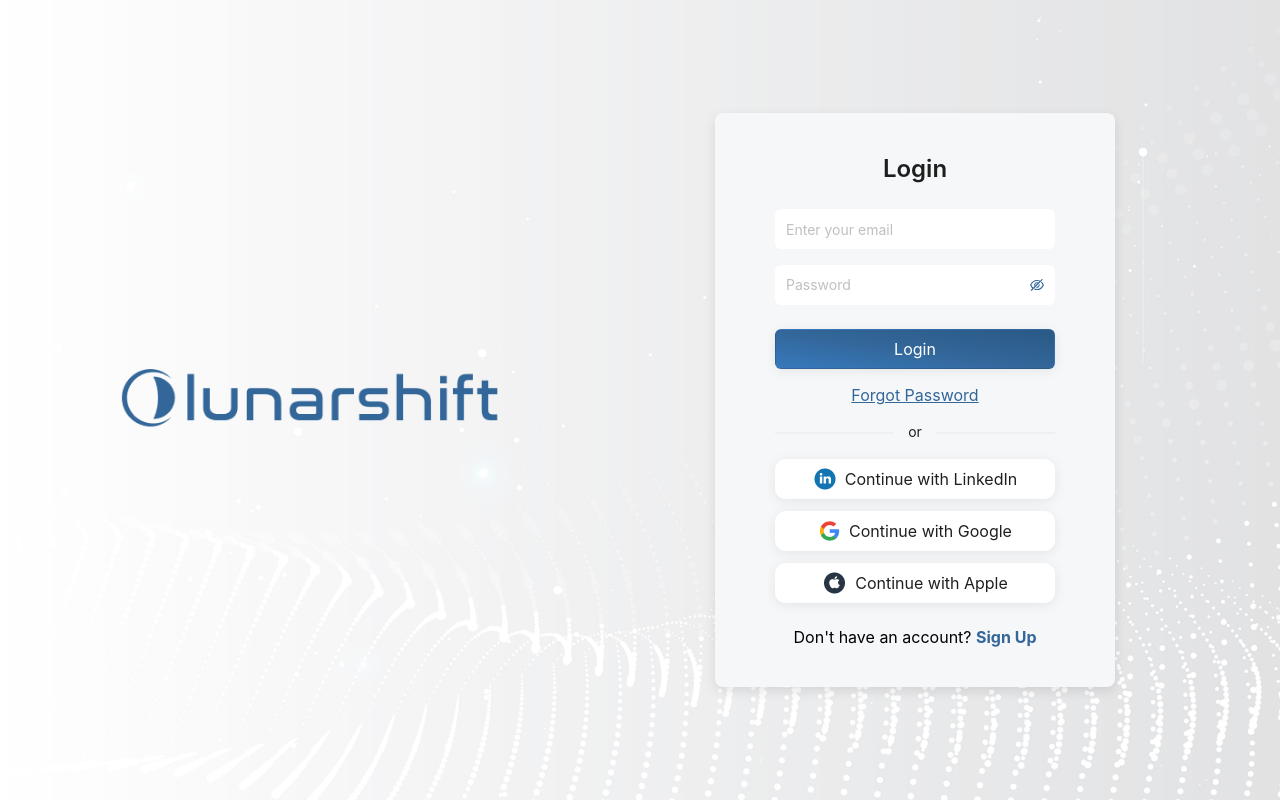
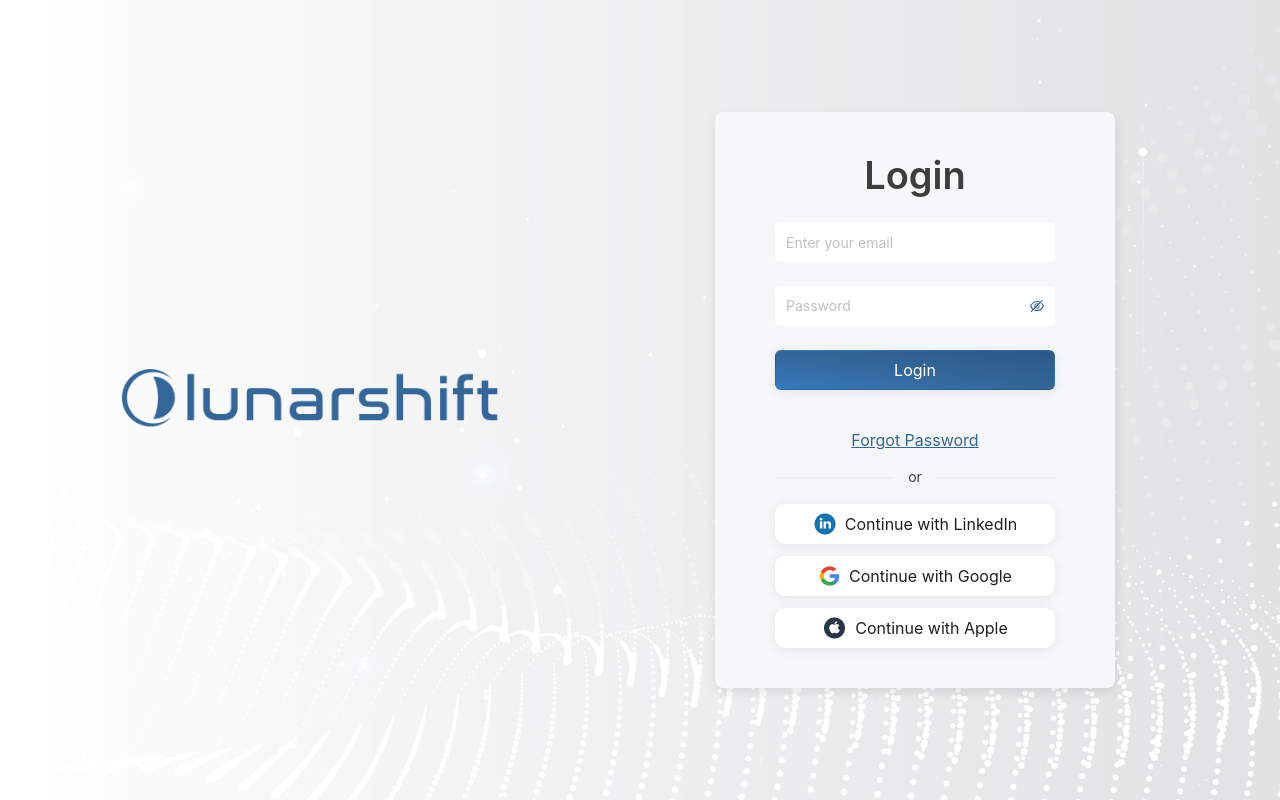
Before and after one commit to AthulvbZartek/lunarshift-auth-app, a React (Create React App) app: page / in a window 1280 px wide. Built offline with nearby package versions, Linux system fonts and the light colour scheme.

Commit message:
Use form validation and auth app connect with shell app

```diff
--- a/src/App.tsx
+++ b/src/App.tsx
@@ -4,10 +4,12 @@
 import ForgotPassword from "./pages/forgot-password";
 import SignUpPage from "./pages/sign-up";
 import IdVerification from "./pages/id-verification";
+import { ConfigProvider } from "antd";
+import { customTheme } from "./theme";
 
 function App() {
   return (
-    <div>
+    <ConfigProvider theme={customTheme}>
       <BrowserRouter>
         <Routes>
           <Route path="/" element={<LoginForm />} />
@@ -16,7 +18,7 @@
           <Route path="/id-verification" element={<IdVerification />} />
         </Routes>
       </BrowserRouter>
-    </div>
+    </ConfigProvider>
   );
 }
 
--- a/src/Components/LoginComponent.tsx
+++ b/src/Components/LoginComponent.tsx
@@ -1,14 +1,41 @@
-import { useState } from "react";
-import { Typography, Button, Input, Divider } from "antd";
+import { Typography, Button, Input, Divider, Form } from "antd";
 import { motion } from "framer-motion";
 import { EyeOutlined, EyeInvisibleOutlined } from "@ant-design/icons";
+import { useState } from "react";
 
 const { Title } = Typography;
 
+type FieldType = {
+  email: string;
+  password: string;
+};
+
 export default function LoginForm() {
-  const [email, setEmail] = useState("");
-  const [password, setPassword] = useState("");
-  //   const [showPassword, setShowPassword] = useState(false);
+  const [form] = Form.useForm();
+  const [isSubmitting, setIsSubmitting] = useState(false);
+
+  const onFinish = async (values: FieldType) => {
+    try {
+      setIsSubmitting(true);
+      // Here you would typically make an API call to your backend
+      console.log("Form submitted:", values);
+      // Example API call:
+      // const response = await fetch('/api/login', {
+      //   method: 'POST',
+      //   headers: {
+      //     'Content-Type': 'application/json',
+      //   },
+      //   body: JSON.stringify(values),
+      // });
+      // const result = await response.json();
+      // Handle the response as needed
+      window.location.href = "https://lunarshift-shell-app.vercel.app/";
+    } catch (error) {
+      console.error("Error submitting form:", error);
+    } finally {
+      setIsSubmitting(false);
+    }
+  };
 
   return (
     <div
@@ -69,7 +96,6 @@
             }}
           >
             <Title
-              level={3}
               style={{
                 textAlign: "center",
                 marginBottom: "24px",
@@ -79,22 +105,40 @@
               Login
             </Title>
 
-            <div style={{ marginBottom: "16px" }}>
+            <Form
+              form={form}
+              name="login"
+              onFinish={onFinish}
+              autoComplete="off"
+              layout="vertical"
+            >
+              <Form.Item<FieldType>
+                name="email"
+                rules={[
+                  { required: true, message: "Please enter your email!" },
+                  { type: "email", message: "Please enter a valid email!" },
+                ]}
+              >
                 <Input
                   placeholder="Enter your email"
                   variant="borderless"
-                value={email}
-                onChange={(e) => setEmail(e.target.value)}
                   style={{ height: "40px", backgroundColor: "white" }}
                 />
-            </div>
+              </Form.Item>
 
-            <div style={{ marginBottom: "24px" }}>
+              <Form.Item<FieldType>
+                name="password"
+                rules={[
+                  { required: true, message: "Please enter your password!" },
+                  {
+                    min: 8,
+                    message: "Password must be at least 8 characters!",
+                  },
+                ]}
+              >
                 <Input.Password
                   placeholder="Password"
-                value={password}
                   variant="borderless"
-                onChange={(e) => setPassword(e.target.value)}
                   iconRender={(visible) =>
                     visible ? (
                       <EyeOutlined style={{ color: "#336699" }} />
@@ -104,12 +148,18 @@
                   }
                   style={{ height: "40px", backgroundColor: "white" }}
                 />
-            </div>
+              </Form.Item>
 
-            <motion.div whileHover={{ scale: 1.02 }} whileTap={{ scale: 0.98 }}>
+              <motion.div
+                whileHover={{ scale: 1.02 }}
+                whileTap={{ scale: 0.98 }}
+              >
+                <Form.Item>
                   <Button
                     type="primary"
+                    htmlType="submit"
                     block
+                    loading={isSubmitting}
                     style={{
                       height: "40px",
                       fontSize: "16px",
@@ -119,9 +169,11 @@
                       boxShadow: "0 2px 12px #00000014",
                     }}
                   >
-                Login
+                    {isSubmitting ? "Logging in..." : "Login"}
                   </Button>
+                </Form.Item>
               </motion.div>
+            </Form>
 
             <div style={{ textAlign: "center", marginBottom: "16px" }}>
               <a
@@ -154,7 +206,6 @@
                     borderRadius: "10px",
                     borderColor: "#fff",
                     boxShadow: "0 2px 12px #00000014",
-
                   }}
                 >
                   <img src="img/linkedin-icon.png" alt="Linkedin Logo" />
@@ -204,20 +255,6 @@
                 </Button>
               </motion.div>
             </div>
-
-            <div style={{ textAlign: "center", marginTop: "24px" }}>
-              Don't have an account?{" "}
-              <a
-                href="/sign-up"
-                style={{
-                  color: "#336699",
-                  textDecorationLine: "none",
-                  fontWeight: "bold",
-                }}
-              >
-                Sign Up
-              </a>
-            </div>
           </div>
         </div>
       </div>
--- a/src/index.css
+++ b/src/index.css
@@ -1,6 +1,6 @@
 body {
   margin: 0;
-  font-family: -apple-system, BlinkMacSystemFont, 'Segoe UI', 'Roboto', 'Oxygen',
+  font-family: 'Poppins', -apple-system, BlinkMacSystemFont, 'Segoe UI', 'Roboto', 'Oxygen',
     'Ubuntu', 'Cantarell', 'Fira Sans', 'Droid Sans', 'Helvetica Neue',
     sans-serif;
   -webkit-font-smoothing: antialiased;
--- /dev/null
+++ b/src/theme.ts
@@ -0,0 +1,24 @@
+import { theme } from 'antd';
+
+export const customTheme = {
+  algorithm: theme.defaultAlgorithm,
+  token: {
+    colorPrimary: '#3779BC',
+    colorBgContainer: '#ffffff',
+    colorBgLayout: '#f5f7fa',
+    colorText: '#3D3D3D',
+  },
+  components: {
+    Button: {
+      colorPrimary: '#3779BC',
+      algorithm: true,
+      controlItemBgHover: 'linear-gradient(to right top, #3779BC, #336699, #295985)',
+      controlItemBgActive: 'linear-gradient(to right top, #3779BC, #336699, #295985)',
+    },
+    Menu: {
+      colorItemBgSelected: '#d8e7f7',
+      colorItemTextSelected: '#3779BC',
+      colorItemIconSelected: '#3779BC',
+    },
+  },
+};
```
Also changed, not shown: package.json (+9 -5 lines), 1 other file (tests, documents, lock files or other folders). Lines whose indentation alone changed are shown as unchanged.
